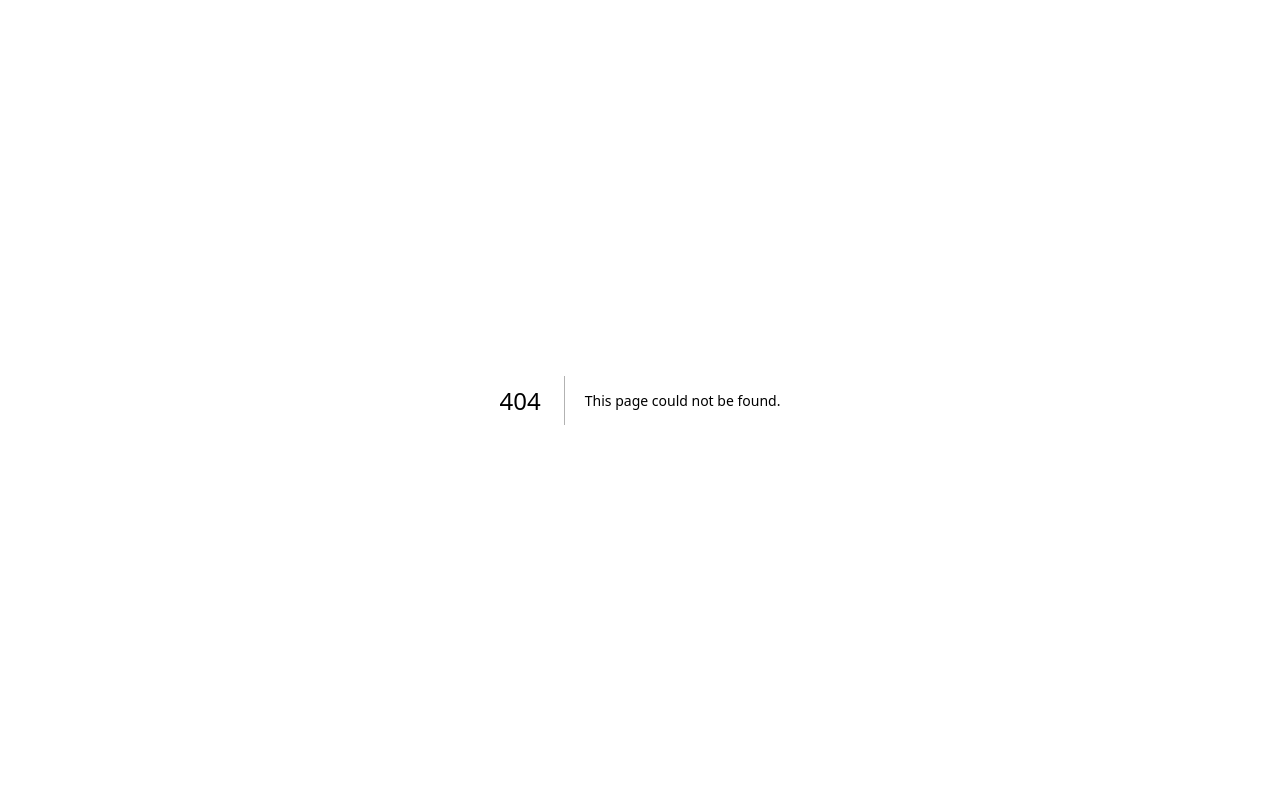
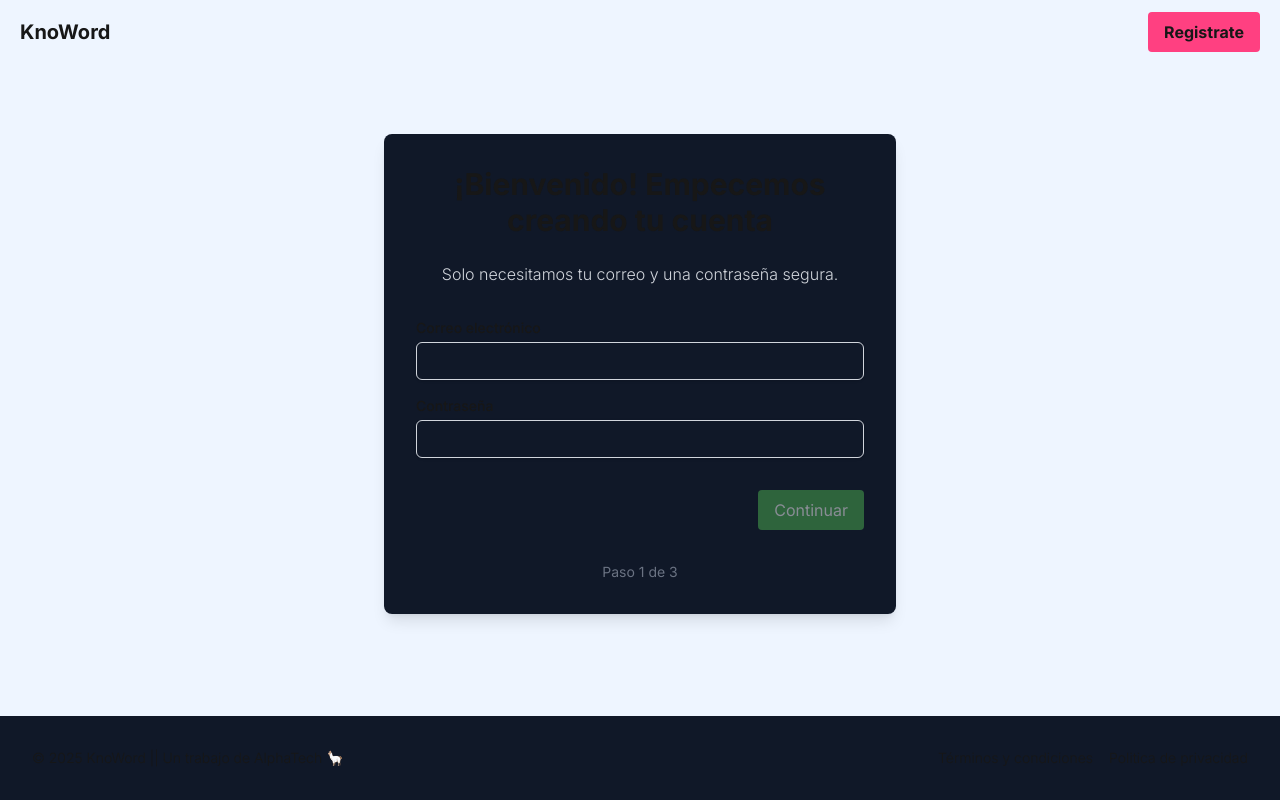
Before and after one commit to MiguelAngel0401/KnowordKiwi, a Next.js app in the folder frontend/: page /register in a window 1280 px wide. Before the commit this address had no page. Built offline with nearby package versions, Linux system fonts and the light colour scheme.

Commit message:
feat: diseño de RegisterPage

```diff
--- a/frontend/app/(auth)/layout.tsx
+++ b/frontend/app/(auth)/layout.tsx
@@ -9,7 +9,7 @@ export default function AuthLayout({
         <h1 className="text-xl font-bold mr-auto">KnoWord</h1>
         <ul className="flex space-x-4">
           <li>
-            <button className="px-4 py-2 bg-secondary text-color-text font-bold rounded-xl hover:bg-secondary-hover transition duration-300">
+            <button className="px-4 py-2 bg-secondary text-color-text font-bold rounded hover:bg-secondary-hover transition duration-300">
               Registrate
             </button>
           </li>
@@ -19,7 +19,7 @@ export default function AuthLayout({
         {children}
       </main>
       <footer className="w-full bg-gray-900 text-color-text text-center p-8 mt-8 flex text-sm font-light">
-        <p className="">© 2023 KnoWord || Un trabajo de AlphaTech 🦙</p>
+        <p className="">© 2025 KnoWord || Un trabajo de AlphaTech 🦙</p>
         <div className="flex space-x-4 ml-auto">
           <p>Términos y condiciones</p>
           <p>Politica de privacidad</p>
--- a/frontend/app/(auth)/login/page.tsx
+++ b/frontend/app/(auth)/login/page.tsx
@@ -45,7 +45,7 @@ export default function LoginPage() {
       </Link>
       <Button
         type="submit"
-        className="w-full bg-primary text-white font-bold py-2 px-4 rounded-lg hover:bg-primary-hover mt-6 transition duration-300"
+        className="w-full bg-primary text-white font-bold py-2 px-4 rounded hover:bg-primary-hover mt-6 transition duration-300"
       >
         Iniciar sesión
       </Button>
--- /dev/null
+++ b/frontend/app/(auth)/register/page.tsx
@@ -0,0 +1,242 @@
+"use client";
+
+import { useRef, useState } from "react";
+import {
+  Button,
+  Field,
+  Fieldset,
+  Input,
+  Label,
+  Legend,
+  Textarea,
+  Transition,
+} from "@headlessui/react";
+
+export default function RegisterPage() {
+  const [step, setStep] = useState(1);
+  const fileInputRef = useRef<HTMLInputElement>(null);
+  const [formData, setFormData] = useState({
+    email: "",
+    password: "",
+    username: "",
+    realName: "",
+    avatar: "",
+    bio: "",
+  });
+
+  const handleChange = (
+    e: React.ChangeEvent<HTMLInputElement | HTMLTextAreaElement>,
+  ) => {
+    const { name, value } = e.target;
+    setFormData((prev) => ({ ...prev, [name]: value }));
+  };
+
+  const nextStep = () => setStep((prev) => prev + 1);
+  const prevStep = () => setStep((prev) => prev - 1);
+
+  const handleSubmit = () => {
+    console.log("Datos del formulario:", formData);
+  };
+
+  return (
+    <Fieldset className="max-w-lg mx-auto space-y-8 rounded-lg shadow-lg p-8 bg-gray-900">
+      <Legend className="text-3xl font-bold mb-6 text-center">
+        {step === 1 && "¡Bienvenido! Empecemos creando tu cuenta"}
+        {step === 2 && "¿Cómo te gustaría que te conozcan?"}
+        {step === 3 && "Haz que tu perfil cuente"}
+      </Legend>
+
+      {/* Paso 1 */}
+      <Transition
+        show={step === 1}
+        enter="transition-opacity duration-400"
+        enterFrom="opacity-0"
+        enterTo="opacity-100"
+        leave="transition-opacity duration-400"
+        leaveFrom="opacity-100"
+        leaveTo="opacity-0"
+      >
+        <div className="space-y-4">
+          <h3 className="font-light text-center mb-8 text-gray-300">
+            Solo necesitamos tu correo y una contraseña segura.
+          </h3>
+          <Field>
+            <Label htmlFor="email" className="block text-sm font-medium">
+              Correo electrónico
+            </Label>
+            <Input
+              type="email"
+              name="email"
+              id="email"
+              autoComplete="email"
+              className="mt-1 block w-full border border-gray-300 rounded-md shadow-sm py-2 px-3 focus:outline-none focus:ring-primary focus:border-primary sm:text-sm transition duration-150 ease-in-out"
+              value={formData.email}
+              onChange={handleChange}
+            />
+          </Field>
+          <Field>
+            <Label htmlFor="password" className="block text-sm font-medium">
+              Contraseña
+            </Label>
+            <Input
+              type="password"
+              name="password"
+              id="password"
+              className="mt-1 block w-full border border-gray-300 rounded-md shadow-sm py-2 px-3 focus:outline-none focus:ring-primary focus:border-primary sm:text-sm transition duration-150 ease-in-out"
+              value={formData.password}
+              onChange={handleChange}
+            />
+          </Field>
+          <div className="flex justify-end pt-4">
+            <button
+              className="bg-primary text-white px-4 py-2 rounded hover:bg-primary-hover disabled:opacity-50"
+              onClick={nextStep}
+              disabled={!formData.email || !formData.password}
+            >
+              Continuar
+            </button>
+          </div>
+        </div>
+      </Transition>
+
+      {/* Paso 2 */}
+      <Transition show={step === 2}>
+        <div className="space-y-4">
+          <h3 className="font-light text-center mb-8 text-gray-300">
+            Tu nombre de usuario será visible para otros. El nombre real es
+            opcional, pero puede ayudar a conectar mejor.
+          </h3>
+          <Field>
+            <Label htmlFor="username" className="block text-sm font-medium">
+              Nombre de usuario
+            </Label>
+            <Input
+              type="text"
+              name="username"
+              id="username"
+              className="mt-1 block w-full border border-gray-300 rounded-md shadow-sm py-2 px-3 focus:outline-none focus:ring-primary focus:border-primary sm:text-sm transition duration-150 ease-in-out"
+              value={formData.username}
+              onChange={handleChange}
+            />
+          </Field>
+          <Field>
+            <Label htmlFor="realName" className="block text-sm font-medium">
+              Nombre real (opcional)
+            </Label>
+            <Input
+              type="text"
+              name="realName"
+              id="realName"
+              className="mt-1 block w-full border border-gray-300 rounded-md shadow-sm py-2 px-3 focus:outline-none focus:ring-primary focus:border-primary sm:text-sm transition duration-150 ease-in-out"
+              value={formData.realName}
+              onChange={handleChange}
+            />
+          </Field>
+          <div className="flex justify-between pt-4">
+            <button
+              className="px-4 py-2 bg-gray-200 text-gray-800 rounded hover:bg-gray-300"
+              onClick={prevStep}
+            >
+              Atrás
+            </button>
+            <button
+              className="px-4 py-2 bg-primary text-white rounded hover:bg-primary-hover disabled:opacity-50"
+              onClick={nextStep}
+              disabled={!formData.username}
+            >
+              Siguiente
+            </button>
+          </div>
+        </div>
+      </Transition>
+
+      {/* Paso 3 */}
+      <Transition show={step === 3}>
+        <div className="space-y-4">
+          <h3 className="font-light text-center mb-8 text-gray-300">
+            Agrega una imagen y una pequeña descripción para mostrar tu
+            personalidad desde el primer día.
+          </h3>
+          <Field>
+            <Label htmlFor="avatar" className="block text-sm font-medium">
+              Imagen de perfil (Opcional)
+            </Label>
+
+            <input
+              type="file"
+              name="avatar"
+              id="avatar"
+              accept="image/*"
+              className="hidden"
+              onChange={(e) => {
+                const file = e.target.files?.[0];
+                if (file) {
+                  const reader = new FileReader();
+                  reader.onloadend = () => {
+                    setFormData((prev) => ({
+                      ...prev,
+                      avatar: reader.result as string,
+                    }));
+                  };
+                  reader.readAsDataURL(file);
+                }
+              }}
+              ref={fileInputRef}
+            />
+
+            <Button
+              type="button"
+              className="px-4 py-2 mt-4 bg-accent text-white rounded hover:bg-accent-hover transition duration-150 ease-in-out"
+              onClick={() => {
+                fileInputRef.current?.click();
+              }}
+            >
+              {formData.avatar ? "Cambiar foto" : "Subir foto"}
+            </Button>
+            {formData.avatar && (
+              <div className="w-full flex justify-center">
+                <img
+                  src={formData.avatar}
+                  alt="Avatar preview"
+                  className="mt-2 w-16 h-16 rounded-full object-cover inline-block "
+                />
+              </div>
+            )}
+          </Field>
+          <Field>
+            <Label htmlFor="bio" className="block text-sm font-medium">
+              Descripción
+            </Label>
+            <Textarea
+              name="bio"
+              id="bio"
+              className="mt-1 block w-full border border-gray-300 rounded-md shadow-sm py-2 px-3 focus:outline-none focus:ring-primary focus:border-primary sm:text-sm transition duration-150 ease-in-out"
+              rows={3}
+              value={formData.bio}
+              onChange={handleChange}
+            />
+          </Field>
+          <div className="flex justify-between pt-4">
+            <button
+              className="px-4 py-2 bg-gray-200 text-gray-800 rounded hover:bg-gray-300"
+              onClick={prevStep}
+            >
+              Atrás
+            </button>
+            <button
+              className="px-4 py-2 bg-primary text-white rounded hover:bg-primary-hover"
+              onClick={handleSubmit}
+            >
+              Finalizar registro
+            </button>
+          </div>
+        </div>
+      </Transition>
+
+      {/* Indicador de progreso */}
+      <div className="mt-6 text-center text-sm text-gray-500">
+        Paso {step} de 3
+      </div>
+    </Fieldset>
+  );
+}
```
